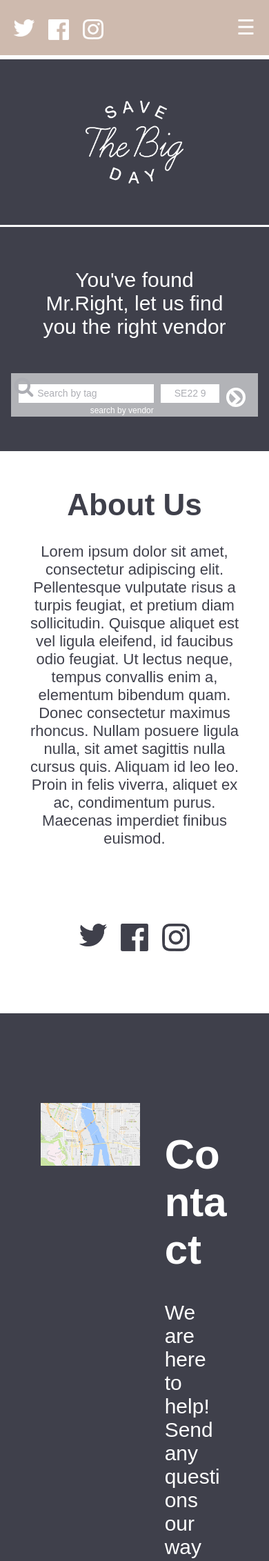
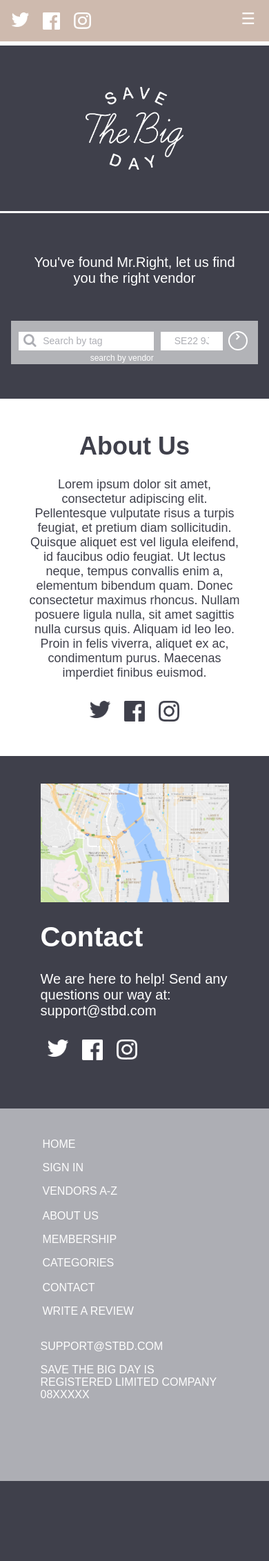
Before and after one commit to d-larm/SaveTheBigDay, a PHP site: page /js/ in a window 390 px wide. Shown: the top 2263 px of the page at 69% size. After the commit the page ends 2147 px from the top, so only its background shows below. Run offline with PHP 8.4, Linux system fonts and the light colour scheme; the visitor is signed in with stand-in values (Sample User, id 1); some libraries are stand-ins or nearby versions.

Commit message:
100% responsive

```diff
--- a/css/style.css
+++ b/css/style.css
@@ -2,29 +2,99 @@
 		#submitSearch {
 		width:40px !important;
 		height:40px !important;
-		transform: translate(-15px, -3px) !important;
+		border-width:3px;
+		font-size:15px;
+	}
+	.logoSection2 {
+		margin-top:20px !important;
+		padding-bottom:20px !important;
+	}
+	.sbtn {
+		width:30px !important;
+	}
+	#subSearch {
+		transform: translate(-3px, 6px);
+	}
 
-	}
 		#searchByVendor {
 		font-size:12px !important;
 	}
 		#searchByVendor {
 		margin-top:2px !important;
 	}
+
+	.cSection {
+		width:100%;
+
+	}
+	.mSection{
+		width:100%;
+	}
+	.footer {
+		padding-bottom:250px !important;
+	}
 }
+@media screen and (max-width: 750px) {
+	td {
+		display: inline-block;
+	}
+}
+
 @media screen and (max-width: 450px) {
 #submitSearch {
 		width:28px !important;
 		height:28px !important;
-		transform: translate(-20px, 2px) !important;
+		font-size:10px;
+		border-width:2px;
+
+	}
+		.aboutSection {
+		font-size:18px !important;
+	}
+}
+
+@media screen and (max-width: 400px) {
+#searchright {
+	padding-right:10px;
+}
+}
+@media screen and (max-width: 450px) {
+#subSearch {
+		transform: translate(-2px, 6px) !important ;
+	}
+}
+@media screen and (max-width: 600px) {
+	#searchClass{
+		font-size:25px !important;
 
 	}
 }
-
 @media screen and (max-width: 500px) {
-		#submitSearch {
-		width:26px;
-		height:26px;
+	.navbar {
+		height:60px !important;
+	}
+	.sbtn2 {
+		width:25px !important;
+	}
+		#socialMenu {
+		padding-top: 8px !important;
+		padding-left:7px !important;
+	}
+	#menuButton{
+		padding-top: 14px !important;
+		font-size:23px !important;
+	}
+	#mrRight {
+		font-size:20px;
+	}
+	#subSearch {
+		transform: translate(-3px, 1px);
+	}
+	#searchClass{
+		font-size:20px !important;
+	}
+	#look{
+		transform: translate(4px, 1px) !important;
 	}
 	#searchByVendor {
 		margin-top:2px !important;
@@ -55,9 +125,13 @@
 		padding-top:0px !important;
 		padding-left:0px !important;
 	}
+
 }
 
-@media screen and (max-width: 800px) {
+@media screen and (max-width: 799px) {
+	#tagInput {
+		padding-left:10px !important;
+	}
 	#navbarButtons {
 		float: right;
 		display: none;
@@ -98,11 +172,11 @@
 		padding-top:12px;
 		padding-bottom:5px;
 	}
-	.chevButton{
+	#submitSearch{
 		transform: translate(-15px, -10px) !important;
 	}
 	.navbar {
-		height:	80px !important;
+		height:	80px ;
 		border-bottom:solid white 6px !important;
 	}
 
@@ -139,16 +213,15 @@
 	}
 
 	#look{
-		transform: translate(-6px, -13px) !important;
+		transform: translate(-6px, -13px);
+	}
+
+	.contactSection{
+		font-size:14px !important;
 	}
 }
 
 @media screen and (max-width: 1350px) {
-	#submitSearch {
-		width:60px ;
-		height:60px ;
-
-	}
 		.searchContainer {
 		width:90% !important;
 
@@ -156,11 +229,30 @@
 	#searchClass {
 			margin-left:1% ;
 	}
+			#submitSearch {
+		width:60px;
+		height:60px;
 
+	}
 }
 
+@media screen and (max-width: 1200px) {
+	#logoImg {
+		transform: translate(900px,-460px) !important;
+	}
+}
 @media screen and (max-width: 1000px) {
+	.footer {
+		padding-top:40px;
+		font-size: 16px;
+	}
+	#contactH{
+		margin-top:25px !important;
+	}
+	.cSection{
+		font-size:20px ;
 
+	}
 	#searchClass {
 			margin-left:2% !important;
 	}
@@ -172,18 +264,30 @@
 		width:30%;
 	}
 		.aboutSection {
-		font-size:22px !important;
+		font-size:22px ;
 		width:80% !important;
 		padding-left:10% !important;
 		padding-right: 10% !important;
+
 	}
+	.social3 {
+		margin-left:auto !important;
+		margin-right:auto !important;
 
+	}
+	.contactSection {
+		padding-top:40px !important;
+		padding-bottom:110px;
+		font-size:20px;
+	}
 	.searchSection {
 		min-height:250px ;
 		height:auto;
 	}
 
-
+	#tagInput {
+		padding-left:20px;
+	}
 }
 
 
@@ -230,7 +366,6 @@ body{
 	top: 0;
 	left: 0;
 	width: 100%;
-	height: 100px;
     border-left:solid white 0px;
     border-right:solid white 0px;
     border-top:solid white 0px;
@@ -253,9 +388,11 @@ body{
 
 div.infoSide {
 	float:left;
+	width:70%;
 }
 div.logoSide {
 	float:left;
+	width:30%;
 }
 
 .searchSection {
@@ -287,7 +424,6 @@ div.searchContainer {
 
 .aboutSection {
 	text-align: center;
-	font-size: 30px;
 	height: auto;
 	width:70%;
 	padding-top:20px;
@@ -308,27 +444,14 @@ div.logoSection2 {
 div.contactSection {
 	font-size: 30px;
 	width:70%;
-	min-height:790px;
 	height:auto;
 	padding-top:20px;
-	padding-bottom:20px;
 	padding-left:15%;
 	padding-right: 15%;
 	background-color: #3F404B;
 }
-div.mSection{
-	margin-top:110px;
-	margin-right:5%;
-	width:53%;
-	height:500px;
-	float:left;
-}
+
 div.cSection{
-	margin-top:110px;
-	margin-left:8%;
-	width:34%;
-	height:500px;
-	float:left;
 	color:white;
 }
 
@@ -378,12 +501,10 @@ div.social2 {
 
 
 div.social3 {
-    margin-top:120px;
 	float: left;
 	top: 0;
 	left: 0;
 	width: auto;
-	height: 100px;
 	color:white;
 }
 
@@ -406,13 +527,11 @@ div.logoSpace {
 }
 
 div.footer {
-	padding-left:290px;
-	padding-top: 120px;
+	width:100%;
 	padding-bottom: 100px;
 	height: 250px;
 	color:white;
 	background-color:#ADAEB4;
-	font-size: 20px;
 	overflow:hidden;
 }
 
@@ -423,7 +542,9 @@ td {
 	padding-bottom: 15px;
 }
 
-
+table {
+	display: block;
+}
 .searchTerm1 {
 	float:left;
 	width:100%;
@@ -530,7 +651,7 @@ div.tags {
 }
 
 div.infoBox {
-	width:50%;
+	margin-bottom:100px;
 }
 
 ::-webkit-input-placeholder { /* WebKit, Blink, Edge */
--- a/index.php
+++ b/index.php
@@ -9,7 +9,7 @@
 		<meta charset="utf-8" name="viewport" content="width=device-width, initial-scale=1">
 		<link rel="stylesheet" href="css/style.css">
 		<?php include "scripts.php" ?>
-
+		<link rel="stylesheet" href="../assets/font-awesome/css/font-awesome.css">
 		<script src="https://ajax.googleapis.com/ajax/libs/jquery/3.1.0/jquery.min.js"></script>
 		<title>Save The Big Day - Home</title>
 	</head>
@@ -21,7 +21,9 @@
 			<div class="searchContainer">
 				<div class="row search" style="	animation: 0.8s ease-out 0s 1 slideInFromLeft;">
 					<div class="col-1" id="searchClass">
-						<i class="fa fa-search" id="look"></i>
+
+					<i class="fa fa-fw" aria-hidden="true" id="look">&#xf002;</i>
+
 					</div>
 					<div class="col-8" style="padding-left:0px; padding-bottom:0px;" id="searchleft">
 						<input type="text" id="tagInput" class="searchTerm1" placeholder= "Search by tag" >
@@ -59,9 +61,9 @@
 		</div>
 
 		<div class = "contactSection">
-			<div class = "mSection"> <img src="img/google-maps.jpg" alt="map" style="width:100%;float:left;"> </div>
+			<div class = "mSection"> <img src="img/google-maps.jpg" alt="map" style="width:100%;"> </div>
 			<div class = "cSection">
-				<h1 style="overflow-wrap: break-word; word-wrap: break-word;">
+				<h1 style="overflow-wrap: break-word; word-wrap: break-word; margin-top:0px;" id="contactH">
 					Contact
 				</h1>
 					<p  style="overflow-wrap: break-word; word-wrap: break-word;">
@@ -77,7 +79,7 @@
 		</div>
 
 		<div class = "footer">
-			<div class = "infoSide">
+			<div class = "infoSide" style="padding-left:15%;">
 			<table>
 			  <tr>
 				<td>HOME</td>
@@ -104,7 +106,7 @@
 			</div>
 		</div>
 			<div class = "logoSide">
-				<img src="img/stbdLogo2.png" alt="Logo2" style="width:520px; transform: translate(350px, -140px);">
+				<img src="img/stbdLogo2.png" alt="Logo2" style="width:520px; transform: translate(1150px,-460px);" id="logoImg">
 			</div>
 
 		</div>
--- a/socialButtons.php
+++ b/socialButtons.php
@@ -1,17 +1,17 @@
 <div class = "socialButton">
 	<a href="https://twitter.com">
-	  <img src="img/twitterLogo.png" alt="twitterLogo" style="width:30px;">
+	  <img src="img/twitterLogo.png" alt="twitterLogo" style="width:30px;" class="sbtn2">
 	</a>
 </div>
 
 <div class = "socialButton">
 	<a href="https://facebook.com">
-	  <img src="img/fbLogo.png" alt="fbLogo" style="width:30px;">
+	  <img src="img/fbLogo.png" alt="fbLogo" style="width:30px;" class="sbtn2">
 	</a>
 </div>
 
 <div class = "socialButton">
 	<a href="https://instagram.com">
-	  <img src="img/instaLogo.png" alt="instaLogo" style="width:30px;">
+	  <img src="img/instaLogo.png" alt="instaLogo" style="width:30px;" class="sbtn2">
 	</a>
 </div>
--- a/socialButtons2.php
+++ b/socialButtons2.php
@@ -1,17 +1,17 @@
 <div class = "socialButton">
 	<a href="https://twitter.com">
-	  <img src="img/twitterLogo.png" alt="twitterLogo" style="width:40px;">
+	  <img src="img/twitterLogo.png" alt="twitterLogo" style="width:40px;" class="sbtn">
 	</a>
 </div>
 
 <div class = "socialButton">
 	<a href="https://facebook.com">
-	  <img src="img/fbLogo.png" alt="fbLogo" style="width:40px;">
+	  <img src="img/fbLogo.png" alt="fbLogo" style="width:40px;"class="sbtn">
 	</a>
 </div>
 
 <div class = "socialButton">
 	<a href="https://instagram.com">
-	  <img src="img/instaLogo.png" alt="instaLogo" style="width:40px;">
+	  <img src="img/instaLogo.png" alt="instaLogo" style="width:40px;" class="sbtn">
 	</a>
 </div>
--- a/socialButtonsDark.php
+++ b/socialButtonsDark.php
@@ -1,18 +1,18 @@
 
 <div class = "socialButton">
 	<a href="https://twitter.com">
-	  <img src="img/twitterLogoDark.png" alt="twitterLogo" style="width:40px;">
+	  <img src="img/twitterLogoDark.png" alt="twitterLogo" style="width:40px;" class="sbtn">
 	</a>
 </div>
 
 <div class = "socialButton">
 	<a href="https://facebook.com">
-	  <img src="img/fbLogoDark.png" alt="fbLogo" style="width:40px;">
+	  <img src="img/fbLogoDark.png" alt="fbLogo" style="width:40px;" class="sbtn">
 	</a>
 </div>
 
 <div class = "socialButton">
 	<a href="https://instagram.com">
-	  <img src="img/instaLogoDark.png" alt="instaLogo" style="width:40px;">
+	  <img src="img/instaLogoDark.png" alt="instaLogo" style="width:40px;" class="sbtn">
 	</a>
 </div>
```
Also changed, not shown: other parts of css/style.css (+35 -3 lines).
